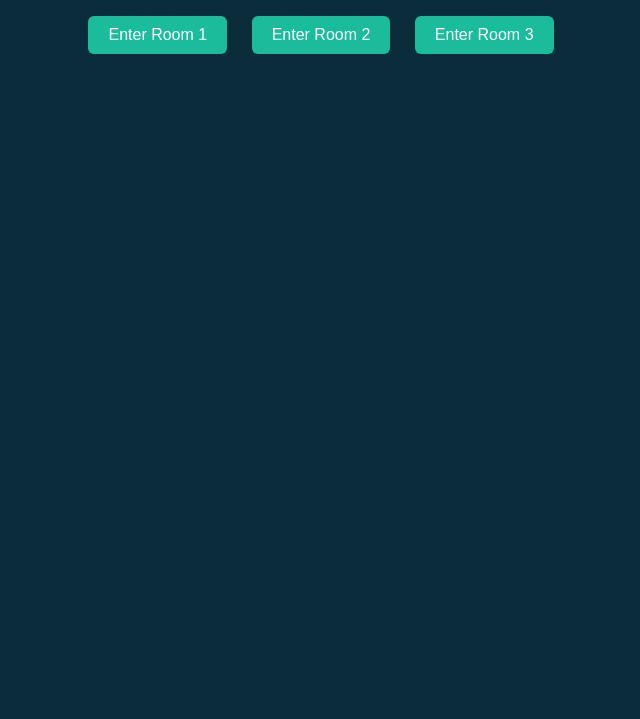
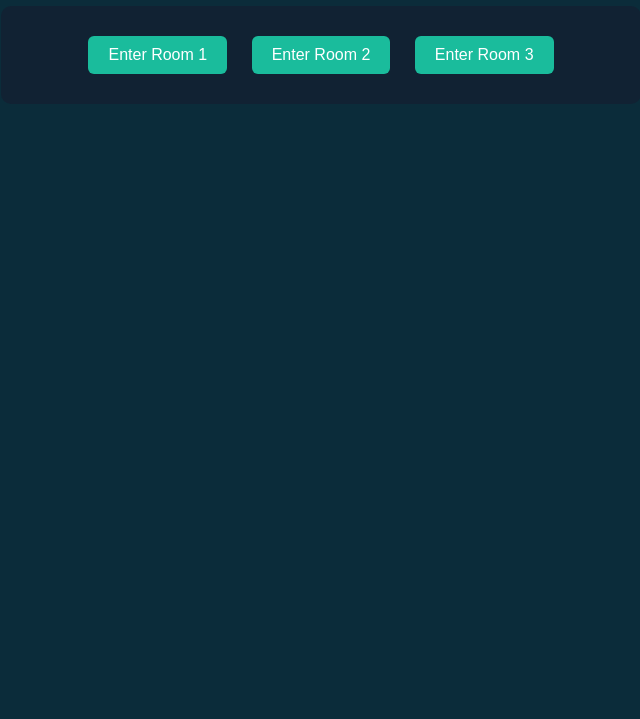
Before and after one commit to Dreamchaser-aus/minigame2, a plain HTML site: page index.html in a window 1280 px wide. Shown: the part 81-800 px from the top of the page, without its empty margins (319-959 px from the left). Drawn offline with Linux system fonts and the light colour scheme.

Commit message:
Update style.css

```diff
--- a/style.css
+++ b/style.css
@@ -6,7 +6,7 @@ body {
   padding: 20px;
 }
 h1 { margin-top: 0; }
-#game-area {
+#game-area, #lobby {
   max-width: 600px;
   margin: auto;
   background: #123;
```
